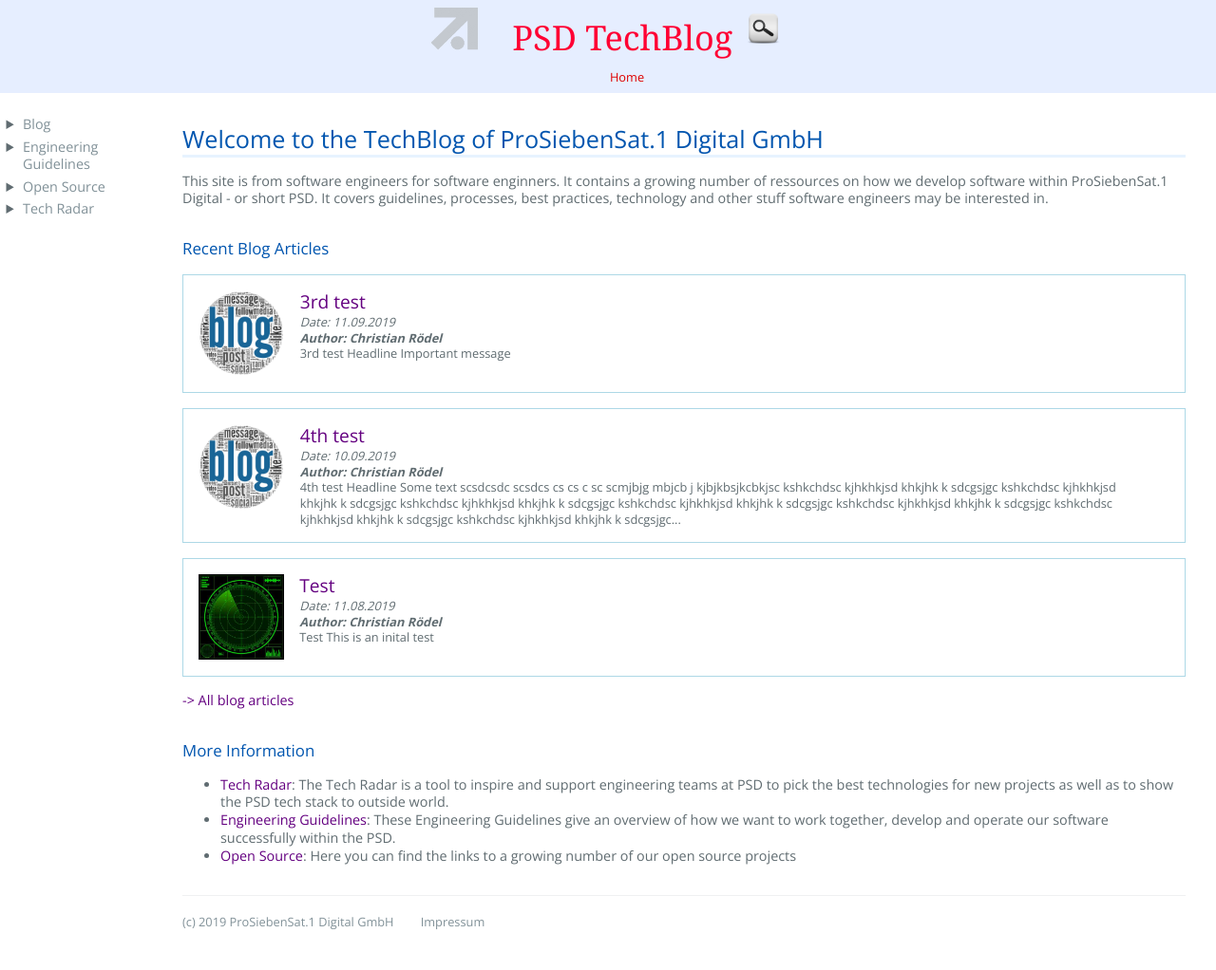
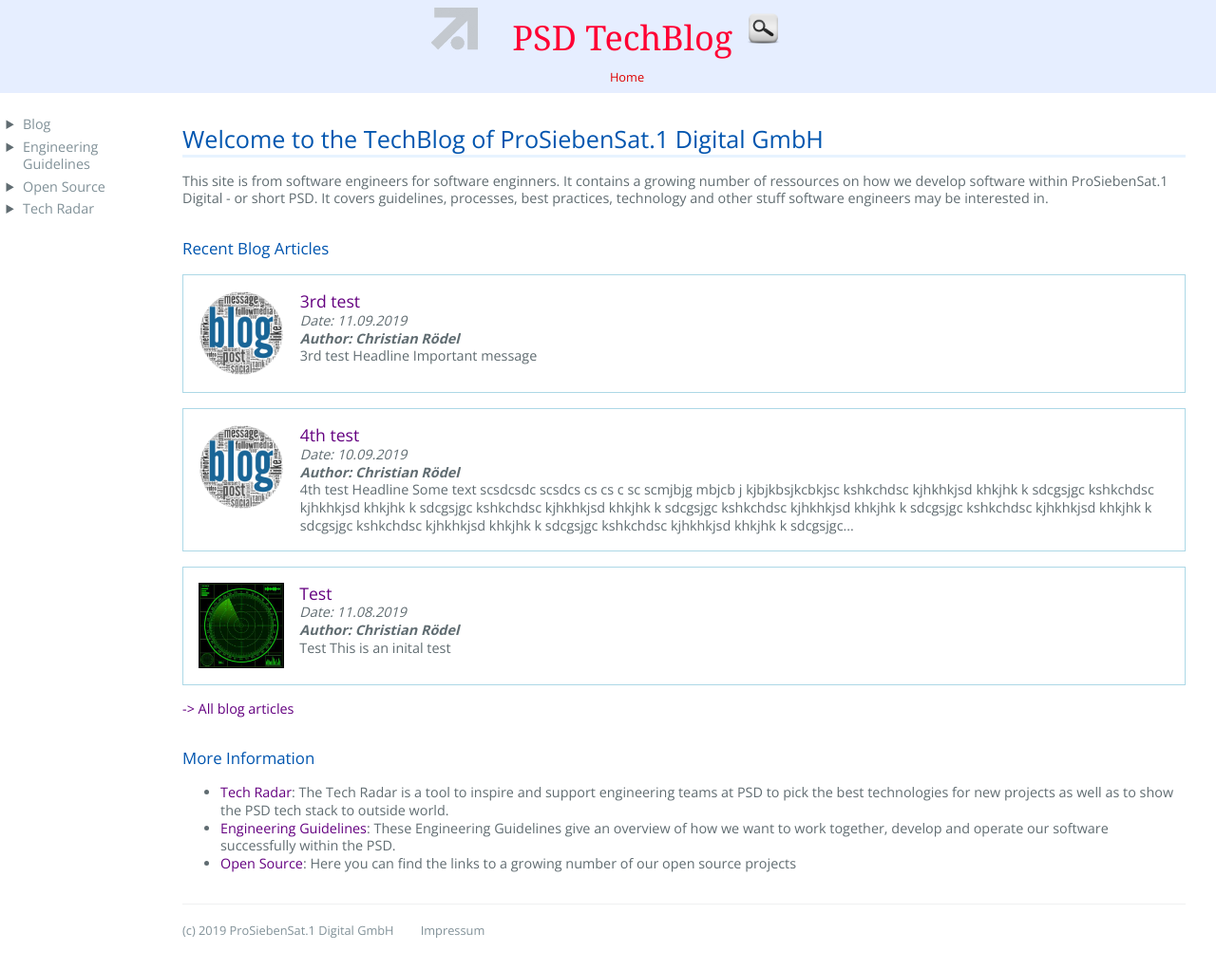
Before and after one commit to croedel/PSD-blog, a Jekyll site: the page built from index.md, in a window 1280 px wide. Shown: the whole page at 95% size. Built offline with Jekyll 4.4.1, drawn with Linux system fonts in a browser that asks for light colours; our own code applies the rules of GitHub Pages for plain Markdown files.

Commit message:
Update style.scss

```diff
--- a/assets/css/style.scss
+++ b/assets/css/style.scss
@@ -368,8 +368,8 @@ a:hover { text-decoration: underline; }
 .radar .blib-text { font-size: 0.6rem; }
 
 .post { margin: 0rem 0rem 1rem 0rem; padding: 1rem; border: 1px solid lightblue; min-height: 125px; }
-.post .title { font-size: 1.2rem; margin: 0rem; }
-.post .date { font-size: 0.8rem; font-style: italic; margin: 0rem; }
-.post .author { font-size: 0.8rem; font-style: italic; font-weight:bold; margin: 0rem; }
+.post .title { font-size: 1.1rem; margin: 0rem; }
+.post .date { font-style: italic; margin: 0rem; }
+.post .author { font-style: italic; font-weight:bold; margin: 0rem; }
 .post .image { height: 90px; margin: 0rem 1rem 1rem 0rem; float: left}
-.post .excerpt { font-size: 0.8rem; margin: 0rem 1rem 0rem 0rem;}
+.post .excerpt { margin: 0rem 1rem 0rem 0rem;}
```
